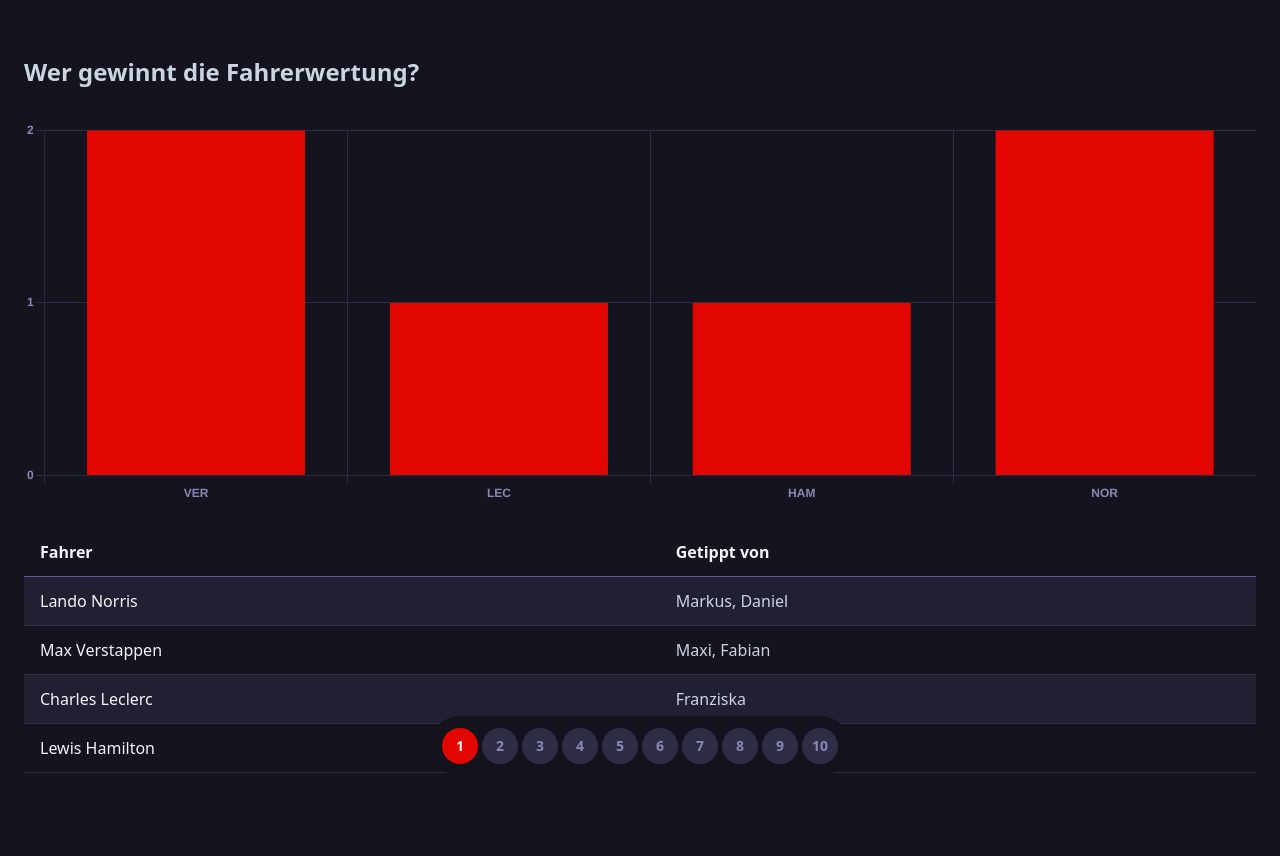
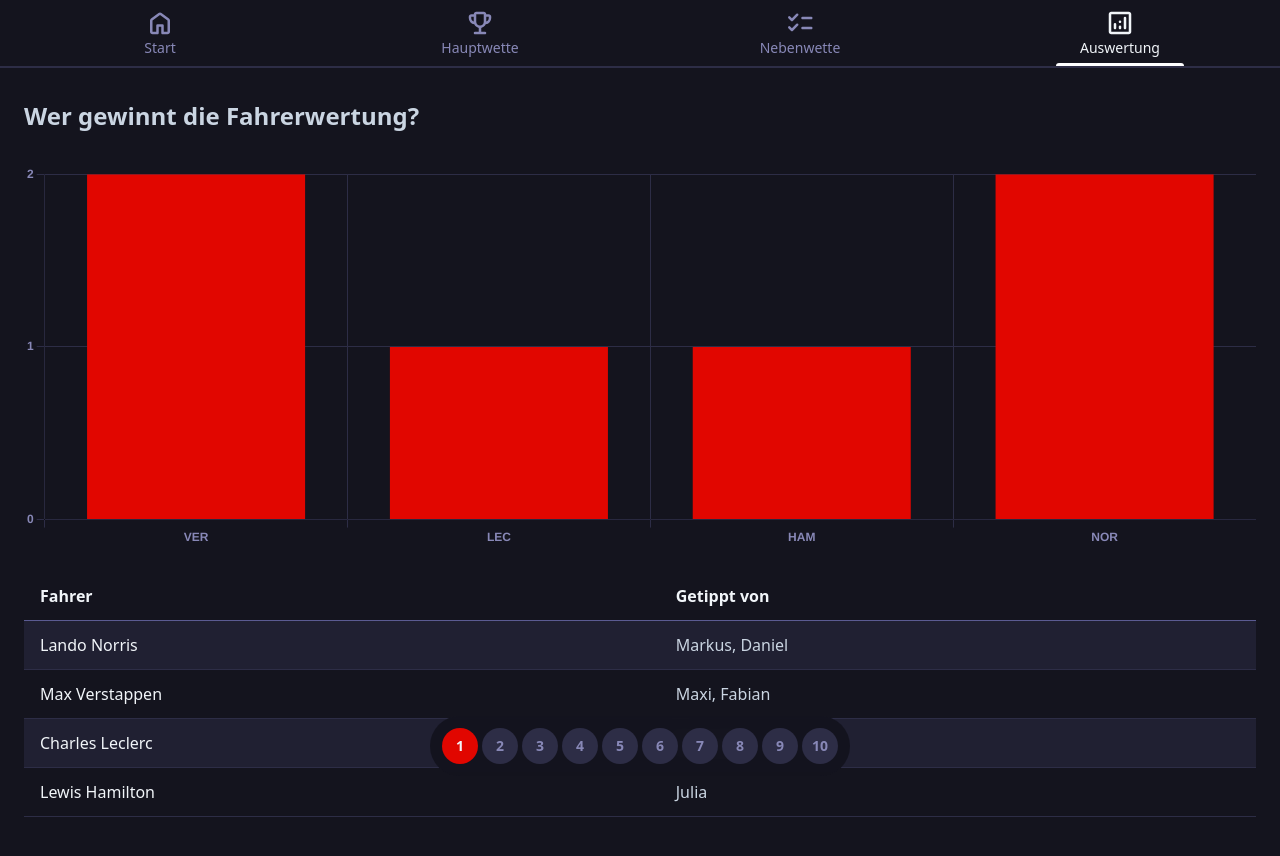
Before and after one commit to Fabinatix97/f1-bet, a Vue app in the folder frontend/: page /results/1 in a window 1280 px wide. Shown: the top 856 px of the page. Built offline with nearby package versions, Linux system fonts and the light colour scheme; no server answers; the HTML template or start-up script is replaced by a standard one.

Commit message:
Replace segmented button with tabs

```diff
--- a/frontend/src/App.vue
+++ b/frontend/src/App.vue
@@ -1,6 +1,14 @@
-<script setup lang="ts"></script>
+<script setup lang="ts">
+import { computed } from 'vue'
+import { useRoute } from 'vue-router'
+import TabBar from '@/components/TabBar.vue'
+
+const route = useRoute()
+const showTabBar = computed(() => route.path !== '/')
+</script>
 
 <template>
+  <TabBar v-if="showTabBar" />
   <RouterView />
 </template>
 
--- /dev/null
+++ b/frontend/src/components/TabBar.vue
@@ -0,0 +1,83 @@
+<script setup lang="ts">
+import { Icon } from '@iconify/vue';
+import { computed } from 'vue';
+import { useRoute } from 'vue-router';
+import { useBetStore } from '@/stores/bet';
+
+const route = useRoute()
+const betStore = useBetStore()
+
+const userSet = computed(() => betStore.userName.trim().length > 0)
+
+const isHomeActive = computed(
+  () => route.path === '/' || route.path.startsWith('/explanation') || route.path.startsWith('/user-info')
+)
+const isMainBetActive = computed(
+  () => route.path === '/mainbet' || route.path.startsWith('/mainbet/'),
+)
+const isSideBetActive = computed(
+  () => route.path === '/sidebet' || route.path.startsWith('/sidebet/'),
+)
+const isResultsActive = computed(
+  () => route.path === '/results' || route.path.startsWith('/results/'),
+)
+
+const activeIndex = computed(() => {
+  if (isHomeActive.value) return 0
+  if (isMainBetActive.value) return 1
+  if (isSideBetActive.value) return 2
+  if (isResultsActive.value) return 3
+  return 0
+})
+
+</script>
+
+<template>
+<nav class="sticky top-0 z-40 bg-[#14141E] border-b-2 border-[#2D2D46]">
+  <div class="relative grid grid-cols-4 justify-items-center py-2">
+    <RouterLink to="/" :class="['text-sm flex flex-col items-center', isHomeActive ? 'text-slate-100' : 'text-[#8888B7]']">
+      <Icon icon="material-symbols:home-outline-rounded" class="text-3xl" />
+      Start
+    </RouterLink>
+    <RouterLink to="/mainbet" :class="['text-sm flex flex-col items-center', isMainBetActive ? 'text-slate-100' : 'text-[#8888B7]', userSet ? '' : 'disablelink']">
+      <Icon icon="material-symbols:trophy-outline-rounded" class="text-3xl" />
+      Hauptwette
+    </RouterLink>
+    <RouterLink to="/sidebet" :class="['text-sm flex flex-col items-center', isSideBetActive ? 'text-slate-100' : 'text-[#8888B7]', userSet ? '' : 'disablelink']">
+      <Icon icon="material-symbols:checklist-rounded" class="text-3xl" />
+      Nebenwette
+    </RouterLink>
+    <RouterLink to="/results" :class="['text-sm flex flex-col items-center', isResultsActive ? 'text-slate-100' : 'text-[#8888B7]']">
+      <Icon icon="material-symbols:analytics-outline-rounded" class="text-3xl" />
+      Auswertung
+    </RouterLink>
+    <div
+      class="active-indicator"
+      :style="{ left: `${activeIndex * 25}%` }"
+    />
+  </div>
+</nav>
+</template>
+
+<style>
+.disablelink {
+    pointer-events: none;
+}
+
+.active-indicator {
+    position: absolute;
+    bottom: 0;
+    width: 25%;
+    display: flex;
+    justify-content: center;
+    transition: left 0.3s cubic-bezier(0.4, 0, 0.2, 1);
+}
+
+.active-indicator::after {
+    content: '';
+    width: 40%;
+    height: 3px;
+    border-radius: 3px 3px 0 0;
+    background-color: white;
+}
+</style>
--- a/frontend/src/views/MainBetView.vue
+++ b/frontend/src/views/MainBetView.vue
@@ -1,11 +1,9 @@
 <script setup lang="ts">
-import NavBar from '@/components/NavBar.vue'
 </script>
 
 <template>
-  <div class="min-h-screen flex flex-col p-6">
-    <NavBar />
-    <main class="flex-1 mt-6">
+  <div class="min-h-screen flex flex-col">
+    <main class="flex-1 p-6">
       <div class="mb-24">
         <RouterView />
       </div>
--- a/frontend/src/views/ResultsView.vue
+++ b/frontend/src/views/ResultsView.vue
@@ -23,8 +23,8 @@
 </script>
 
 <template>
-  <div class="min-h-screen flex flex-col p-6">
-    <main class="flex-1 mt-6">
+  <div class="min-h-screen flex flex-col">
+    <main class="flex-1 p-6">
       <!-- Content Area -->
       <div class="mb-24">
         <RouterView :bet-data="betData" />
--- a/frontend/src/views/SideBetView.vue
+++ b/frontend/src/views/SideBetView.vue
@@ -1,11 +1,9 @@
 <script setup lang="ts">
-import NavBar from '@/components/NavBar.vue'
 </script>
 
 <template>
-  <div class="min-h-screen flex flex-col p-6">
-    <NavBar />
-    <main class="flex-1 mt-6">
+  <div class="min-h-screen flex flex-col">
+    <main class="flex-1 p-6">
       <div class="mb-24">
         <RouterView />
       </div>
```
